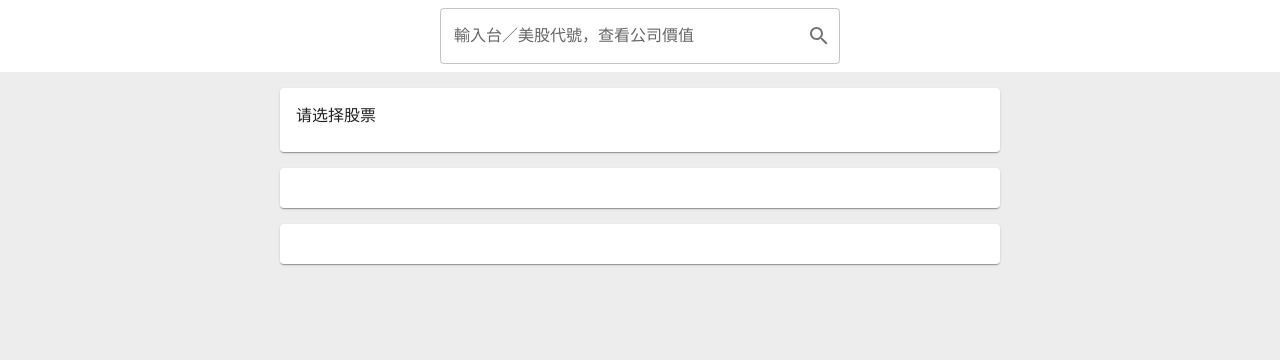
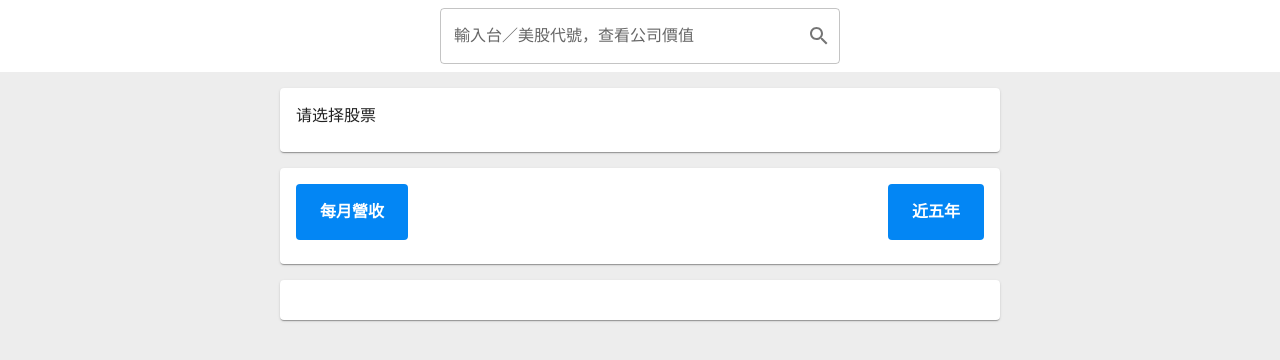
Before and after one commit to trojanyao/stark-tech-test, a Next.js app: page / in a window 1280 px wide. Shown: the top 360 px of the page. Built offline with nearby package versions, Linux system fonts and the light colour scheme; no server answers; what @mui/material-nextjs would draw is missing.

Commit message:
feat: add SectionTitle component

```diff
--- /dev/null
+++ b/app/components/Chart.tsx
@@ -0,0 +1,20 @@
+import SectionTitle from '@/components/SectionTitle'
+import { Card, CardContent, Stack } from '@mui/material'
+
+export function Chart() {
+  return (
+    <Card>
+      <CardContent>
+        <Stack spacing={2}>
+          {/* Title */}
+          <Stack direction="row" sx={{ justifyContent: 'space-between' }}>
+            <SectionTitle title="每月營收" />
+            <SectionTitle title="近五年" />
+          </Stack>
+
+          {/* Chart */}
+        </Stack>
+      </CardContent>
+    </Card>
+  )
+}
--- a/app/page.tsx
+++ b/app/page.tsx
@@ -8,6 +8,7 @@ import Title from './components/Title'
 
 import Card from '@mui/material/Card'
 import CardContent from '@mui/material/CardContent'
+import { Chart } from './components/Chart'
 
 export default function Page() {
   const [selectedStock, setSelectedStock] = useState<IStock | null>(null)
@@ -36,9 +37,7 @@ export default function Page() {
           <Title selectedStock={selectedStock} />
 
           {/* Chart */}
-          <Card>
-            <CardContent></CardContent>
-          </Card>
+          <Chart />
 
           {/* Table */}
           <Card>
--- a/app/theme.ts
+++ b/app/theme.ts
@@ -2,6 +2,11 @@
 import { createTheme } from '@mui/material/styles'
 
 const theme = createTheme({
+  palette: {
+    primary: {
+      main: '#0386F4'
+    }
+  },
   typography: {
     fontFamily: 'var(--font-roboto)'
   }
--- /dev/null
+++ b/components/SectionTitle.tsx
@@ -0,0 +1,18 @@
+import { Box } from '@mui/material'
+
+export default function SectionTitle({ title }: { title: string }) {
+  return (
+    <Box
+      sx={{
+        bgcolor: 'primary.main',
+        px: 3,
+        py: 2,
+        borderRadius: 1,
+        color: 'white',
+        fontWeight: 600
+      }}
+    >
+      {title}
+    </Box>
+  )
+}
```
